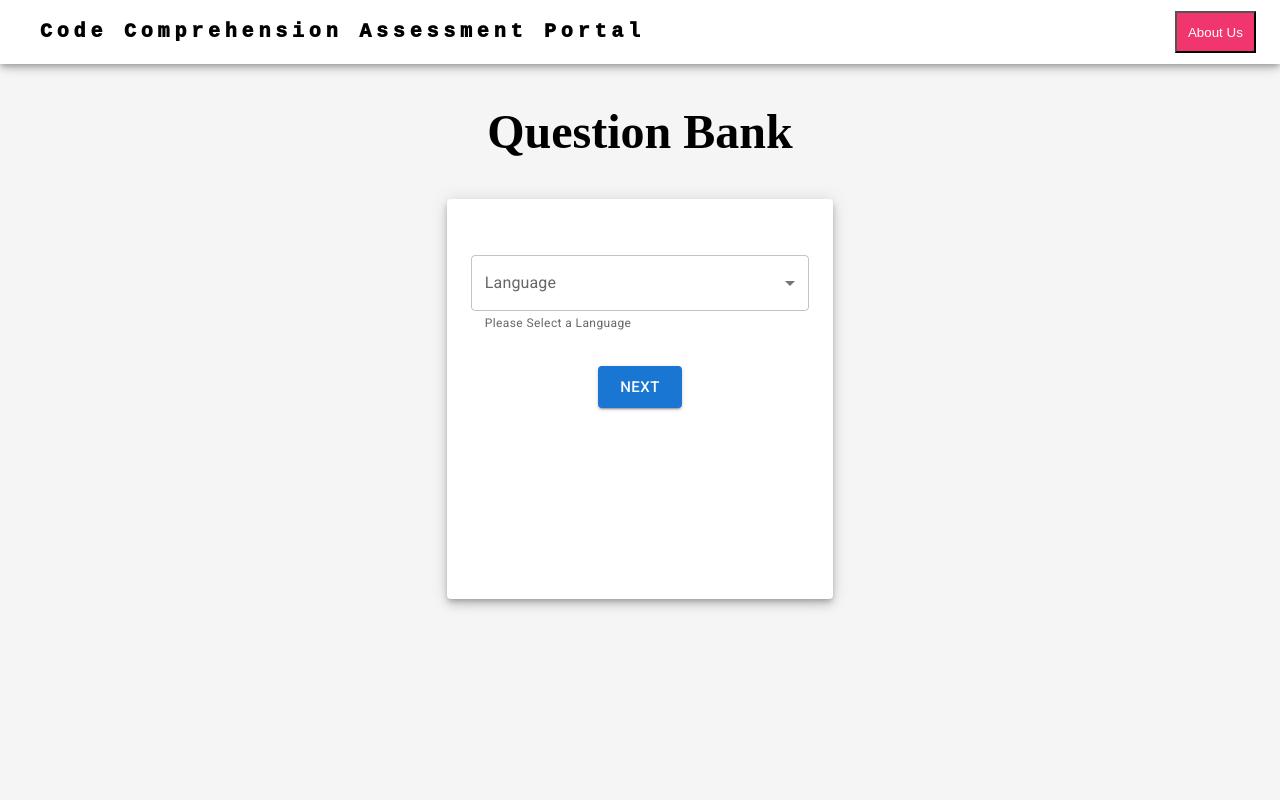
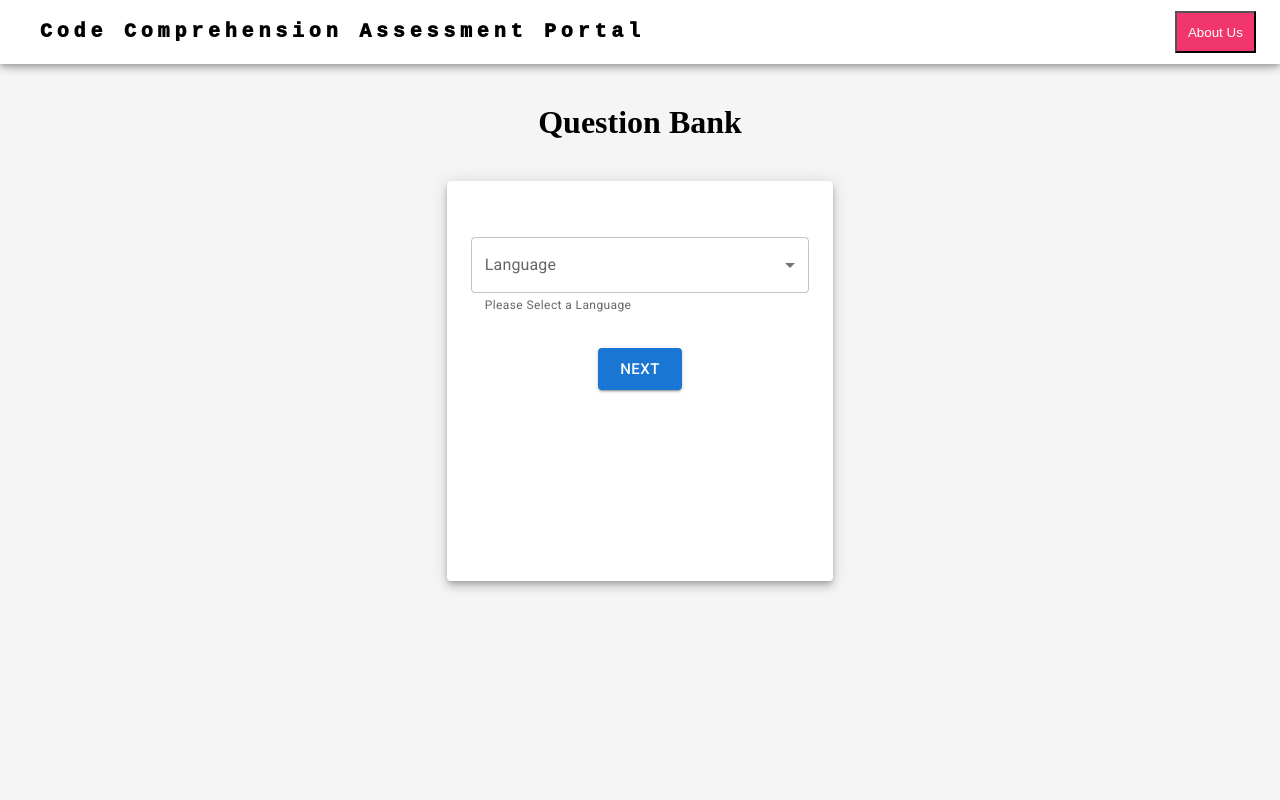
Before and after one commit to DeadLoss1801/RA-Frontend, a React (Create React App) app: page /languageSelection in a window 1280 px wide. Shown: the top 800 px of the page. Built offline with nearby package versions, Linux system fonts and the light colour scheme.

Commit message:
language options added

```diff
--- a/src/pages/Admin/AdminLogin.js
+++ b/src/pages/Admin/AdminLogin.js
@@ -50,7 +50,7 @@ const Form = styled("form")({
 
 
 async function loginUser(credentials) {
-  return fetch('https://summerinternshipproject.pythonanywhere.com/login/', {
+  return fetch('https://assesment-web.onrender.com/login/', {
     method: 'POST',
     headers: {
       'Content-Type': 'application/json'
--- a/src/pages/Admin/AdminNavbar.js
+++ b/src/pages/Admin/AdminNavbar.js
@@ -31,7 +31,7 @@ function AdminNavbar() {
 
     const saveFile = () => {
         saveAs(
-          "https://summerinternshipproject.pythonanywhere.com/download",
+          "https://assesment-web.onrender.com/download",
           "data.csv"
         );
       };
--- a/src/pages/Admin/DownloadData.js
+++ b/src/pages/Admin/DownloadData.js
@@ -60,7 +60,7 @@ const DownloadData = () => {
             redirect: 'follow'
         };
 
-        fetch("https://summerinternshipproject.pythonanywhere.com/getcsv/", requestOptions)
+        fetch("https://assesment-web.onrender.com/getcsv/", requestOptions)
             .then(response => response.json())
             .then(result => setUserData(result))
             .catch(error => console.log('error', error));
@@ -78,7 +78,7 @@ const DownloadData = () => {
             redirect: 'follow'
         };
 
-        fetch(`https://summerinternshipproject.pythonanywhere.com/download/?user=${id}`, requestOptions)
+        fetch(`https://assesment-web.onrender.com/download/?user=${id}`, requestOptions)
             .then(response => response.text())
             .then(result => download(result, "data.csv", "text/csv"))
             .catch(error => console.log('error', error));
--- a/src/pages/Admin/QuestionBank/QuestionBankCode.js
+++ b/src/pages/Admin/QuestionBank/QuestionBankCode.js
@@ -71,22 +71,22 @@ function QuestionBankCode() {
   console.log(code_image);
   const handleSubmit = (e) => {
     e.preventDefault();
-    // var formdata = new FormData();
-    // formdata.append("code_text", code_text);
-    // formdata.append("code_time", code_time);
-    // formdata.append("question_time", question_time);
-    // formdata.append("code_image", code_image);
+    var formdata = new FormData();
+    formdata.append("code_text", code_text);
+    formdata.append("code_time", code_time);
+    formdata.append("question_time", question_time);
+    formdata.append("code_image", code_image);
 
-    // var requestOptions = {
-    //   method: 'POST',
-    //   body: formdata,
-    //   redirect: 'follow'
-    // };
+    var requestOptions = {
+      method: 'POST',
+      body: formdata,
+      redirect: 'follow'
+    };
 
-    // fetch("https://summerinternshipproject.pythonanywhere.com/code/", requestOptions)
-    //   .then(response => response.text())
-    //   .then(result => console.log(result))
-    //   .catch(error => console.log('error', error));
+    fetch("https://assesment-web.onrender.com/code/", requestOptions)
+      .then(response => response.text())
+      .then(result => console.log(result))
+      .catch(error => console.log('error', error));
 
 
       navigate(`/question/${params.lev}/${params.type}`)
--- a/src/pages/Admin/QuestionBank/QuestionBankLanguage.js
+++ b/src/pages/Admin/QuestionBank/QuestionBankLanguage.js
@@ -1,159 +1,127 @@
-import React, { useState, useEffect } from 'react'
-import { Link, useNavigate } from 'react-router-dom';
+import React, { useState, useEffect } from "react";
+import { Link, useNavigate } from "react-router-dom";
 // import {
 //   MenuItem,
 //   makeStyles,
 //   IconButton,
 //   Input,
 // } from "@material-ui/core";
-import Button from '@mui/material/Button';
+import Button from "@mui/material/Button";
 import Grid from "@mui/material/Grid";
 import TextField from "@mui/material/TextField";
-import InputLabel from '@mui/material/InputLabel';
-import FormControl from '@mui/material/FormControl';
-import Select from '@mui/material/Select';
-import AddAPhotoIcon from '@mui/icons-material/AddAPhoto';
+import InputLabel from "@mui/material/InputLabel";
+import FormControl from "@mui/material/FormControl";
+import Select from "@mui/material/Select";
+import AddAPhotoIcon from "@mui/icons-material/AddAPhoto";
 import { Container, MenuItem, Typography } from "@mui/material";
-import QuestionBankLevel from './QuestionBankLevel';
-import { Box } from '@mui/system';
-import { Paper } from '@mui/material';
-import { styled } from '@mui/system';
+import QuestionBankLevel from "./QuestionBankLevel";
+import { Box } from "@mui/system";
+import { Paper } from "@mui/material";
+import { styled } from "@mui/system";
 
 function QuestionBankLanguage() {
-
   const navigate = useNavigate();
   const options = [
-    {
-      name: 'C++',
-      value: '2',
-    },
-    {
-      name: 'C',
-      value: 'C',
-    },
-    {
-      name: 'Java',
-      value: 'Java',
-    },
-    {
-      name: 'Python',
-      value: 'Python',
-    },
-    {
-      name: 'Javascript',
-      value: 'Javascript',
-    },
+    { name: "C++", value: '1' },
+    { name: "Python", value: '2' },
+    { name: "Javascript", value: '3' },
   ];
+  const [selectedLanguage, setSelectedLanguage] = useState("");
 
-  const [Language, setLanguage] = useState("");
-  const [admin_programming_language, setadmin_programming_language] = useState("");
+  // const [Language, setLanguage] = useState("");
+  const [admin_programming_language, setAdmin_programming_language] =
+    useState("");
+  // const handleChange = (e) => {
+  //   setadmin_programming_language(e.target.value)
+  // }
   const handleChange = (e) => {
-    setadmin_programming_language(e.target.value)
-  }
+    setSelectedLanguage(e.target.value);
+  };
 
-  const handleSubmit = (e) => {
+  const handleSubmit = async (e) => {
+    e.preventDefault();
+    const data = { admin_programming_language: selectedLanguage };
 
-    e.preventDefault();
-    // var formdata = new FormData();
-    // formdata.append("admin_programming_language", "1");
+    try {
+      const response = await fetch(
+        "https://assesment-web.onrender.com/questionbank/",
+        {
+          method: "POST",
+          headers: {
+            "Content-Type": "application/json",
+          },
+          body: JSON.stringify(data),
+        }
+      );
 
-    // var requestOptions = {
-    //   method: 'POST',
-    //   body: formdata,
-    //   redirect: 'follow'
-    // };
-
-    // fetch("https://summerinternshipproject.pythonanywhere.com/questionbank/", requestOptions)
-    //   .then(response => response.text())
-    //   .then(result => console.log(result))
-    //   .catch(error => console.log('error', error));
-
-
-// const data={admin_programming_language}
-
-// fetch("https://summerinternshipproject.pythonanywhere.com/questionbank/",
-// {
-//   method: 'POST',
-//   // credentials:'same-origin',
-//   headers: {
-//     'Content-Type': 'application/json'
-
-//   },
-//   body:      JSON.stringify(data),
-// })
-// .then(res=>console.log("success"))
-// .catch(error => console.log(error));
-
-    navigate('/levels/easy');
-  }
-
-  const Title = styled('h1')({
-
-    fontSize: "3rem",
-    display: "flex",
-    alignItem: "center",
-    justifyContent: "center",
-
-  });
+      if (response.ok) {
+        console.log("Language posted successfully to the API");
+        // Redirect to the appropriate route after successful API call
+        navigate("/levels/easy");
+      } else {
+        console.error("Failed to post language to API");
+      }
+    } catch (error) {
+      console.error("Error posting language to API:", error);
+    }
+  };
 
   return (
     <>
-
-
-      <Container maxWidth="sm" sx={{
-        height: "100vh", display: "flex",
-        alignItems: "center",
-        flexDirection: "column"
-      }}>
-
-
+      <Container
+        maxWidth="sm"
+        sx={{
+          height: "100vh",
+          display: "flex",
+          alignItems: "center",
+          flexDirection: "column",
+        }}
+      >
         <Box sx={{ m: 5 }}>
-          <Title>Question Bank</Title>
+          <h1>Question Bank</h1>
         </Box>
 
         <Paper elevation={6} sx={{ minWidth: "70%", minHeight: "50%" }}>
           <Box sx={{ minWidth: "50%", p: 3, mt: 4 }}>
-
-
-
             <TextField
               id="outlined-select-currency"
               select
               label="Language"
-              onChange={handleChange} value={admin_programming_language}
+              onChange={handleChange}
+              value={admin_programming_language}
               helperText="Please Select a Language"
               fullWidth
             >
-              {options.map(item => (
-                <MenuItem key={item.value} value={item.value}>{item.name}</MenuItem>
-
-              )
-              )}
+              {options.map((item) => (
+                <MenuItem key={item.value} value={item.value}>
+                  {item.name}
+                </MenuItem>
+              ))}
             </TextField>
 
-
-            <Box sx={{ display: "flex", justifyContent: "center", alignItems: "center", mt: 4 }}>
-              <Button type="submit" variant="contained" color="primary" size="large" onClick={handleSubmit} >
+            <Box
+              sx={{
+                display: "flex",
+                justifyContent: "center",
+                alignItems: "center",
+                mt: 4,
+              }}
+            >
+              <Button
+                type="submit"
+                variant="contained"
+                color="primary"
+                size="large"
+                onClick={handleSubmit}
+              >
                 Next
               </Button>
             </Box>
-
-
           </Box>
-
         </Paper>
-
-
-
-
-
       </Container>
-
-
-
     </>
-  )
+  );
 }
 
-
 export default QuestionBankLanguage;
--- a/src/pages/Admin/QuestionBank/QuestionBankQuestions.js
+++ b/src/pages/Admin/QuestionBank/QuestionBankQuestions.js
@@ -101,7 +101,7 @@ function QuestionBankQuestions() {
     const data = { question_text, option1, option2, option3, option4, correct_option, marks };
 
     console.log(data);
-    fetch('https://summerinternshipproject.pythonanywhere.com/question/', {
+    fetch('https://assesment-web.onrender.com/question/', {
       method: 'POST',
       headers: { "Content-Type": "application/json" },
       body: JSON.stringify(data)
--- a/src/pages/Users/Experiment.js
+++ b/src/pages/Users/Experiment.js
@@ -1,6 +1,6 @@
-import React, { useContext } from "react";
+import React, { useContext,useState } from "react";
 
-import { Box, Container, Grid, Typography } from "@mui/material";
+import { Box, Container, Grid,ButtonGroup, Typography } from "@mui/material";
 
 
 import Layout from "../../components/Layout";
@@ -19,26 +19,39 @@ const Experiment = () => {
   const [last_used, setLast_used] = React.useState('');
   const [duration, setDuration] = React.useState('');
 
-  const programming_language = "2";
+  // const programming_language = "2";
 
   //console.log(level);
+  const navigate = useNavigate();
 
-  useEffect(() => {
-    fetch('https://summerinternshipproject.pythonanywhere.com/expertise/')
-        .then(res => {
-            return res.json();
-        })
-        .then(dta => {
-            console.log(dta);
-            setPlang(dta);
-        })
-  },[]);
 
-  if(plang != null) {
-    //if(plang[0].programming_language === 1) {
-      plang[0].programming_language = "python";
+  const [selectedLanguage, setSelectedLanguage] = useState('');
+  // useEffect(() => {
+  //   fetch('https://assesment-web.onrender.com/expertise/')
+  //       .then(res => {
+  //           return res.json();
+  //       })
+  //       .then(dta => {
+  //           console.log(dta);
+  //           setPlang(dta);
+  //       })
+  //       const data = [
+  //         { name: 'C++', value: '1' },
+  //         { name: 'Python', value: '2' },
+  //         { name: 'Javascript', value: '3' },
+  //       ];
+  //       setPlang(data);
+  //     }, []);
+
+
+  // if(plang != null) {
+  //   //if(plang[0].programming_language === 1) {
+  //     plang[0].programming_language = "1";
+  // }
+  //console.log(levName);
+  const handleLanguageSelect = (language) => {
+    setSelectedLanguage(language);
   }
-  //console.log(levName);
 
 
   const handleLevel = (newLev) => {
@@ -56,17 +69,17 @@ const Experiment = () => {
 
   const time = parseInt(strtime);
 
-  const navigate=useNavigate();
+
 
 
 
   const handleSubmit = (e) => {
     e.preventDefault();
-    const expertiseData = {programming_language, level, duration, time, last_used};
+    const expertiseData = {selectedLanguage, level, duration, time, last_used};
     const emptyData = { ffuid: null, ffqbid: null };
 
     console.log(expertiseData);
-    fetch('https://summerinternshipproject.pythonanywhere.com/expertise/', {
+    fetch('https://assesment-web.onrender.com/expertise/', {
                     method: 'POST',
                     headers: { "Content-Type": "application/json" },
                     body: JSON.stringify(expertiseData)
@@ -74,7 +87,7 @@ const Experiment = () => {
                     console.log('Done successfully');
                 })
 
-                fetch('https://summerinternshipproject.pythonanywhere.com/evaluation/', {
+                fetch('https://assesment-web.onrender.com/evaluation/', {
                   method: 'POST',
                   headers: { "Content-Type": "application/json" },
                   body: JSON.stringify(emptyData)
@@ -111,8 +124,13 @@ const Experiment = () => {
 
 
 
+        <ButtonGroup>
+        <Button onClick={() => handleLanguageSelect("1")}>C++</Button>
+        <Button onClick={() => handleLanguageSelect("2")}>Python</Button>
+        <Button onClick={() => handleLanguageSelect("3")}>JavaScript</Button>
+      </ButtonGroup>
 
-        <Layout lang={plang && plang[0].programming_language}
+        <Layout lang={selectedLanguage}
         level={level} onChangeLevel={handleLevel}
         duration={duration} onChangeDuration={handleDuration}
         time={strtime} onChangeTime={handleTime}
@@ -138,10 +156,10 @@ const Experiment = () => {
       }} >
 
 
-        <Typography variant="h4" component="h2" marginLeft={2} marginTop={3} color="common.white">
+        {/* <Typography variant="h4" component="h2" marginLeft={2} marginTop={3} color="common.white">
 
           Other Language
-        </Typography>
+        </Typography> */}
 
 
 
@@ -155,16 +173,16 @@ const Experiment = () => {
         <Layout lang="Javascript"></Layout> */}
 
 
-       <OtherLayout lang="JAVA"/>
+       {/* <OtherLayout lang="JAVA"/>
        <OtherLayout lang="Python"/>
        <OtherLayout lang="Javascript"/  >
-       <OtherLayout lang="Ruby"  />
+       <OtherLayout lang="Ruby"  /> */}
 
 
 
 
 
-      </Box>
+      {/* </Box>
 
 
 
@@ -184,7 +202,7 @@ const Experiment = () => {
 
         padding: "5px",
 
-      }} >
+      }} > */}
 
        <Link to={"/register"} style={{ textDecoration: 'none' }}>
        <Button variant="contained" size="large" color="secondary" sx={{mr:2}} >Back</Button>
--- a/src/pages/Users/Questions.js
+++ b/src/pages/Users/Questions.js
@@ -139,7 +139,7 @@ const Questions = () => {
 
     let updated = [];
     for (let val = 0; val <= 4; val++) {
-      const response = await fetch(`https://summerinternshipproject.pythonanywhere.com/getquestion/?question=${val}`);
+      const response = await fetch(`https://assesment-web.onrender.com/getquestion/?question=${val}`);
       const data = await response.json();
 
       updated.push(data);
@@ -180,7 +180,7 @@ const Questions = () => {
     }
      let response = [response1,response2,response3,response4,response5];
 
-     fetch(`https://summerinternshipproject.pythonanywhere.com/time/?level=${lev}&code_no=${codeno}`, {
+     fetch(`https://assesment-web.onrender.com/time/?level=${lev}&code_no=${codeno}`, {
       method: 'POST',
       headers: {
         'Accept': 'application/json',
@@ -196,7 +196,7 @@ const Questions = () => {
 
 
 
-    fetch(`https://summerinternshipproject.pythonanywhere.com/score/?level=${lev}&code_no=${codeno}&question_no=${x}`, {
+    fetch(`https://assesment-web.onrender.com/score/?level=${lev}&code_no=${codeno}&question_no=${x}`, {
       method: 'POST',
       headers: {
         'Accept': 'application/json',
--- a/src/pages/Users/Read.js
+++ b/src/pages/Users/Read.js
@@ -49,7 +49,7 @@ const Read = () => {
   const [isValid, setIsValid] = useState(false);
   const [loading,setLoading] = useState(true);
 
-  const mainUrl = "https://summerinternshipproject.pythonanywhere.com";
+  const mainUrl = "https://assesment-web.onrender.com";
 
   var levv = useParams();
   var lev = useParams();
@@ -75,7 +75,7 @@ const Read = () => {
   }
 
   useEffect(() => {
-    fetch(`https://summerinternshipproject.pythonanywhere.com/getcode/?level=${lev}&code=${codeno}`)
+    fetch(`https://assesment-web.onrender.com/getcode/?level=${lev}&code=${codeno}`)
         .then(res => {
             return res.json();
         })
--- a/src/pages/Users/Register.js
+++ b/src/pages/Users/Register.js
@@ -85,7 +85,7 @@ const Register = () => {
                 alert('Please check the terms and conditions box');
             }
             else {
-                fetch('https://summerinternshipproject.pythonanywhere.com/demographic/', {
+                fetch('https://assesment-web.onrender.com/demographic/', {
                         method: 'POST',
                         headers: { "Content-Type": "application/json" },
                         body: JSON.stringify(data)
@@ -276,9 +276,8 @@ const Register = () => {
                 >
                     <option value="----Select----" selected disabled>--Select--</option>
                     <option value="1">Student</option>
-                    <option value="3">Professor</option>
+                    <option value="3">Academician</option>
                     <option value="2">Industrialist</option>
-
                 </select>
 
                 <label id="Tnc"><input type="checkbox" id="cbox"
```
